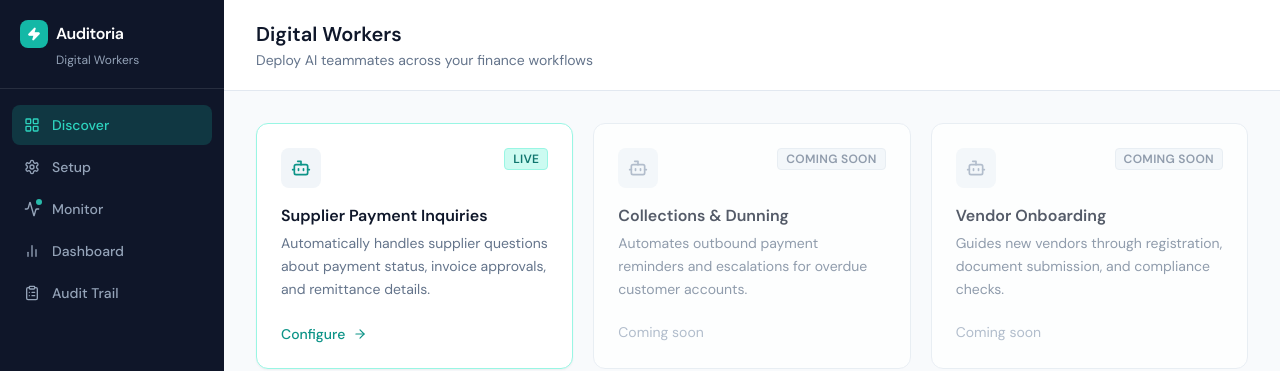
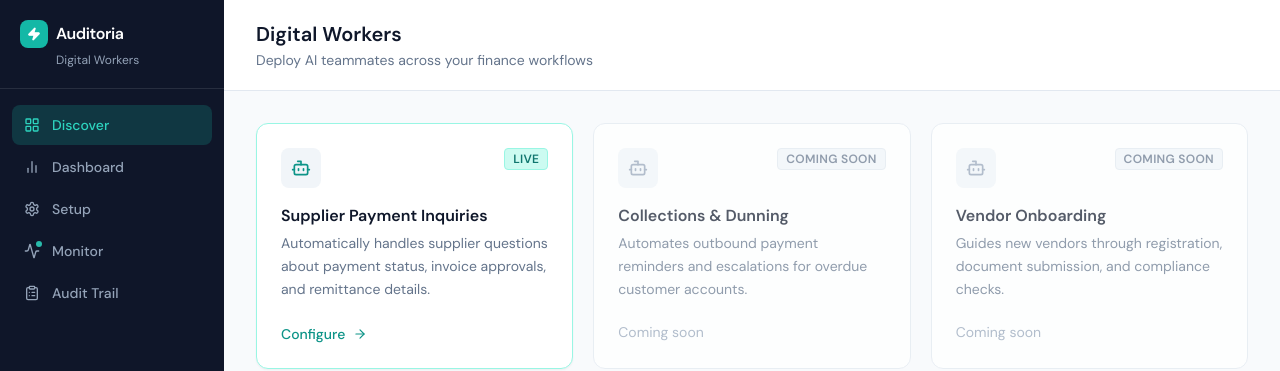
Before and after one commit to ruchiaggarwal82/AuditoriaDemo, a React (Vite) app in the folder frontend/: page /discover in a window 1280 px wide. Shown: the top 371 px of the page. Built offline with nearby package versions, Linux system fonts and the light colour scheme; no server answers.

Commit message:
Move Dashboard above Setup in sidebar nav

```diff
--- a/frontend/src/components/Sidebar.jsx
+++ b/frontend/src/components/Sidebar.jsx
@@ -2,11 +2,11 @@ import { NavLink, useLocation } from 'react-router-dom'
 import { LayoutGrid, Settings, Activity, ClipboardList, Zap, BarChart2 } from 'lucide-react'
 
 const navItems = [
-  { to: '/discover', icon: LayoutGrid, label: 'Discover' },
-  { to: '/setup', icon: Settings, label: 'Setup' },
-  { to: '/monitor', icon: Activity, label: 'Monitor' },
-  { to: '/dashboard', icon: BarChart2, label: 'Dashboard' },
-  { to: '/audit', icon: ClipboardList, label: 'Audit Trail' },
+  { to: '/discover',   icon: LayoutGrid,   label: 'Discover' },
+  { to: '/dashboard',  icon: BarChart2,    label: 'Dashboard' },
+  { to: '/setup',      icon: Settings,     label: 'Setup' },
+  { to: '/monitor',    icon: Activity,     label: 'Monitor' },
+  { to: '/audit',      icon: ClipboardList, label: 'Audit Trail' },
 ]
 
 export default function Sidebar() {
```
